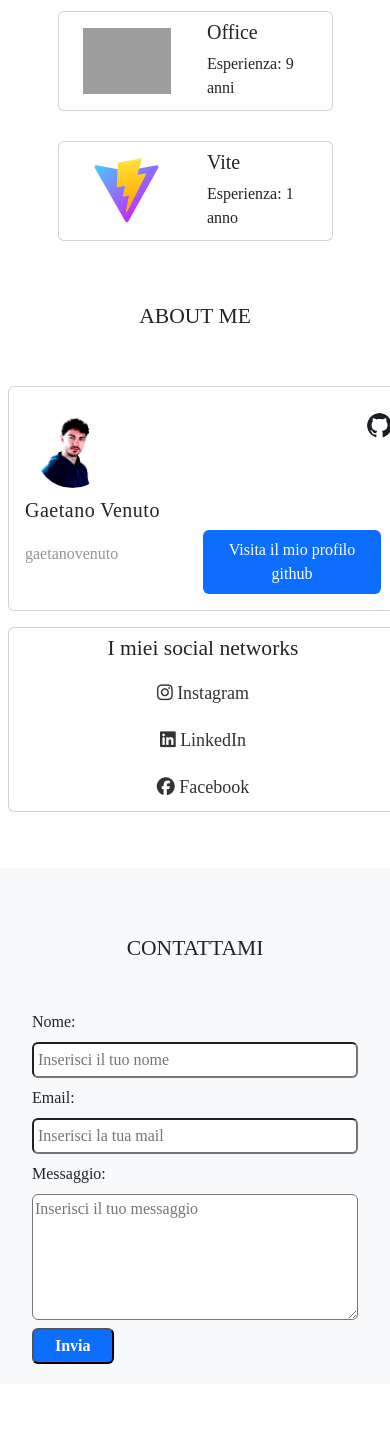
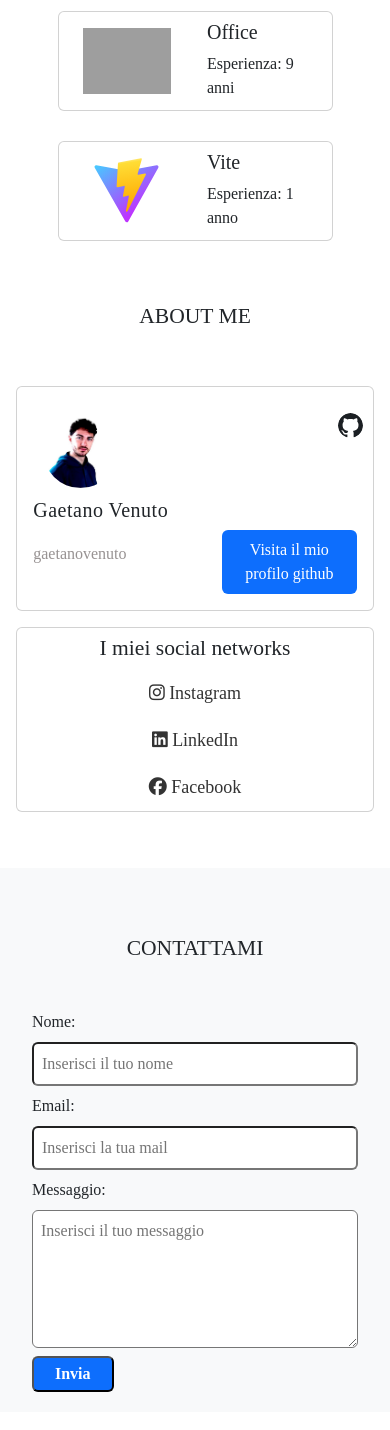
Before and after one commit to gaetanovenuto/gvenutodevelopment, a Vue app: page / in a window 390 px wide. Shown: the part 5274-6704 px from the top of the page. Built offline with nearby package versions, Linux system fonts and the light colour scheme; grey boxes are pictures that could not be loaded; a web font is replaced by a local one.

Commit message:
Fixato problema di grandezze in responsive, fixato conflitto link offcanvas che riportava all'inizio della pagina.

```diff
--- a/src/components/AboutMeSection.vue
+++ b/src/components/AboutMeSection.vue
@@ -29,12 +29,12 @@ export default {
             ABOUT ME
         </h4>
         <div class="row">
-            <div class="col-12 col-md-8 p-3 m-2 card">
+            <div class="col-11 mx-auto col-md-8 p-3 my-2 card">
                 <div class="row justify-content-between">
                     <div class="col-1">
                         <img src="/public/img/Venuto_Gaetano_profilePic_centered.jpg" alt="Gaetano Venuto" class="profile-img">
                     </div>
-                    <div class="col-1 mx-3">
+                    <div class="col-1 me-4">
                         <img src="/public/img/github.svg" alt="GitHub" class="icon-img">
                     </div>
                 </div>
@@ -45,12 +45,12 @@ export default {
                         </h4>
                     </div>
                     <div class="col-12 d-flex justify-content-between align-items-center">
-                        <div class="col-6 d-flex">
+                        <div class="col-5 d-flex">
                             <p class="github-name">
                                 gaetanovenuto
                             </p>
                         </div>
-                        <div class="col-6 d-flex justify-content-end">
+                        <div class="col-5 d-flex justify-content-end">
                             <button class="border-0 bg-primary rounded p-2">
                                 <a href="https://github.com/gaetanovenuto" class="text-decoration-none text-white">Visita il mio profilo github</a>
                             </button>
@@ -58,7 +58,7 @@ export default {
                     </div>
                 </div>
             </div>
-            <div class="col-12 col-md-3 card d-flex m-2 justify-content-center align-items-center">
+            <div class="col-11 mx-auto col-md-3 card d-flex my-2 justify-content-center align-items-center">
                 <h4 class="text-center pt-2">I miei social networks</h4>
                 <a href="https://www.instagram.com/gaetanovenuto_/" class="social-icon text-decoration-none">
                     <i class="fab fa-instagram"></i>
--- a/src/components/ContactFormSection.vue
+++ b/src/components/ContactFormSection.vue
@@ -31,13 +31,13 @@ export default {
             </h4>
             <form id="contactForm" action="https://formspree.io/f/xjkkjbey" method="POST" class="d-flex flex-column">
                 <label for="name">Nome:</label>
-                <input type="text" id="name" name="name" required class="w-100 my-2 rounded p-1" placeholder="Inserisci il tuo nome">
+                <input type="text" id="name" name="name" required class="w-100 my-2 rounded p-2" placeholder="Inserisci il tuo nome">
 
                 <label for="email">Email:</label>
-                <input type="email" id="email" name="email" required class="w-100 my-2 rounded p-1" placeholder="Inserisci la tua mail">
+                <input type="email" id="email" name="email" required class="w-100 my-2 rounded p-2" placeholder="Inserisci la tua mail">
 
                 <label for="message">Messaggio:</label>
-                <textarea id="message" name="message" required class="my-2 rounded" rows="5" cols="25" placeholder="Inserisci il tuo messaggio"></textarea>
+                <textarea id="message" name="message" required class="my-2 rounded p-2" rows="5" cols="25" placeholder="Inserisci il tuo messaggio"></textarea>
 
                 <button type="submit" class="text-decoration-none fw-bold bg-primary text-white bordered p-1 rounded w-25">Invia</button>
             </form>
--- a/src/components/Header/AppHeader.vue
+++ b/src/components/Header/AppHeader.vue
@@ -15,6 +15,27 @@ export default {
   },
   mounted() {
     this.animateLinks = true;
+  },
+  methods: {
+    closeOffcanvasAndNavigate(href) {
+        // Prima chiudo l'offcanvas
+        const offcanvasElement = document.getElementById('offcanvasNavbar');
+        const offcanvas = bootstrap.Offcanvas.getInstance(offcanvasElement);
+        offcanvas.hide();
+
+        // Aspettiamo che l'animazione di chiusura sia completa
+        offcanvasElement.addEventListener('hidden.bs.offcanvas', () => {
+            // Poi navighiamo alla sezione
+            if (href.startsWith('#')) {
+                const element = document.querySelector(href);
+                if (element) {
+                    element.scrollIntoView({ behavior: 'smooth' });
+                }
+            } else {
+                window.location.href = href;
+            }
+        }, { once: true });
+    }
   }
 };
 </script>
@@ -73,8 +94,15 @@ export default {
         <div class="offcanvas-body">
           <!-- Links posizionati all'inizio -->
           <ul class="navbar-nav flex-grow-1" :class="{ 'fade-in': animateLinks }">
-            <li v-for="(link, index) in navbarLinks" :key="index" class="nav-item" data-bs-dismiss="offcanvas">
-              <a :href="link.href" class="nav-link">{{ link.name }}</a>
+            <li v-for="(link, index) in navbarLinks" :key="index" class="nav-item">
+              <a
+                :href="link.href"
+                class="nav-link"
+                data-bs-dismiss="offcanvas"
+                @click.prevent="closeOffcanvasAndNavigate(link.href)"
+              >
+                {{ link.name }}
+              </a>
             </li>
           </ul>
         </div>
--- a/src/pages/ContactPage.vue
+++ /dev/null
@@ -1,51 +0,0 @@
-<script>
-export default {
-    data() {
-        return {
-        };
-    },
-    computed: {
-    },
-};
-</script>
-
-<template>
-    <div class="container text-white">
-        <h1>Contattami</h1>
-        <a href="https://www.instagram.com/gaetanovenuto_/">
-            <i class="fa-brands fa-instagram fa-xl text-white"></i>
-        </a>
-        <a href="https://www.linkedin.com/in/gaetanovenuto/">
-            <i class="fa-brands fa-linkedin fa-xl text-white mx-3"></i>
-        </a>
-        <hr>
-        <p>
-            Nel caso fossi un visitatore che vuole darmi un parere, un amico che vuole salutarmi o un recruiter che vuole contattarmi, sentiti libero di farlo. <br>
-            Se invece devi insultarmi perché sei stato rickrollato, non farlo. Accettalo.
-        </p>
-
-        <p>
-            Questo modulo di contatto è stato creato tramite <a href="https://formspree.io/" class="text-decoration-none fw-bold text-white">Formspree</a>.
-        </p>
-    </div>
-</template>
-
-
-<style lang="scss" scoped>
-.container {
-    padding-top: 100px;
-
-    .blue-text {
-        color: #01305f;
-    }
-
-    button {
-        width: 100px;
-        margin: 0 auto;
-    }
-
-    .icons-container {
-        width: 300px;
-    }
-}
-</style>
```
